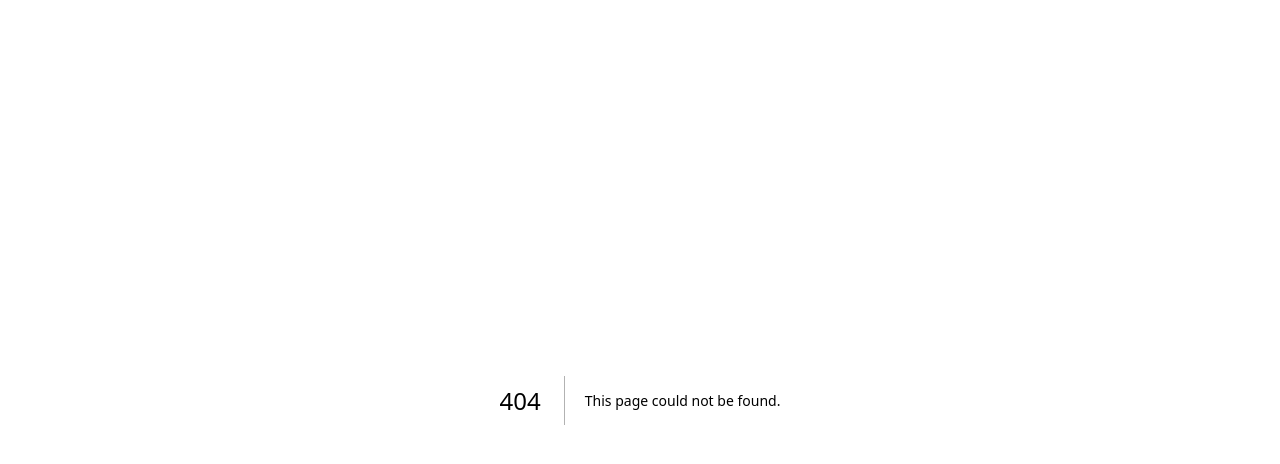
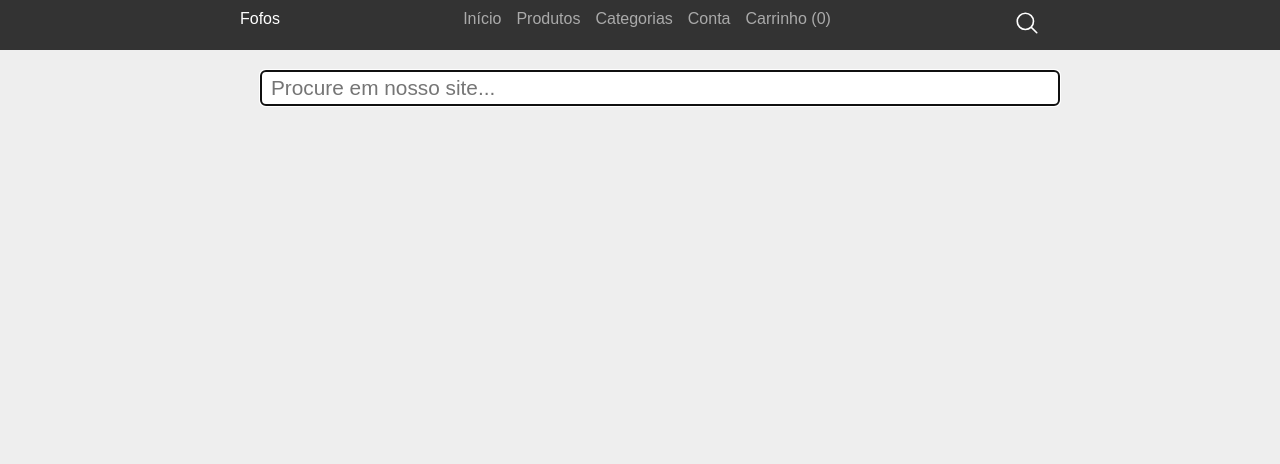
Before and after one commit to devguicordeiro/SiteFofos, a Next.js app: page /search in a window 1280 px wide. Before the commit this address had no page. Shown: the top 464 px of the page. Built offline with nearby package versions, Linux system fonts and the light colour scheme.

Commit message:
search page

```diff
--- /dev/null
+++ b/pages/search.js
@@ -0,0 +1,25 @@
+import Input from "@/components/Input";
+import Center from "@/components/center";
+import Header from "@/components/header";
+import { useRef } from "react";
+import { styled } from "styled-components";
+
+const SearchInput = styled(Input)`
+    padding: 5px 10px;
+    margin: 20px;
+    font-size: 1.3rem;
+    border-radius: 5px;
+`;
+
+export default function SearchPage() {
+    return(
+        <>
+            <Header/>
+            <Center>
+                <SearchInput
+                    placeholder="Procure em nosso site..."
+                    autoFocus />
+            </Center>
+        </>
+    )
+}
```
